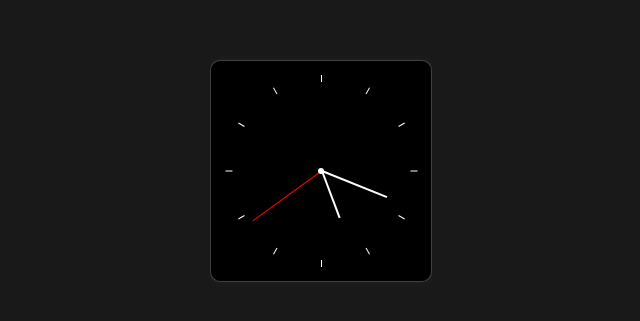
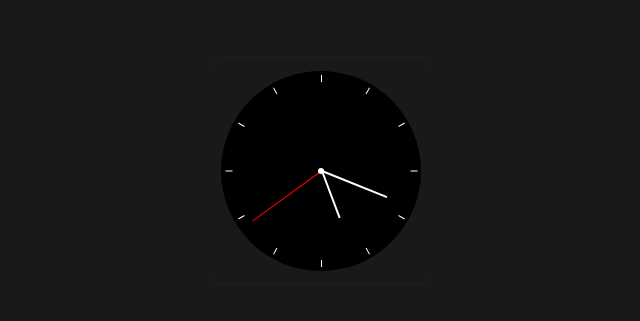
Before and after one commit to josuelm874/clock-analogic, a plain HTML site: page index.html in a window 1280 px wide. Shown: the part 229-550 px from the top of the page, without its empty margins (319-959 px from the left). Drawn offline with Linux system fonts and the light colour scheme.

Commit message:
Update index.html

```diff
--- a/index.html
+++ b/index.html
@@ -15,8 +15,8 @@
       overflow: hidden;
     }
     .container {
-  background: #000;
-  border: 0.1px solid #ffffff40;
+  background: #191919;
+  border: 0.1px solid #191919;
   border-radius: 10px;
   padding: 10px;
   box-shadow: 0 0 8px rgba(255, 255, 255, 0.05);
```
